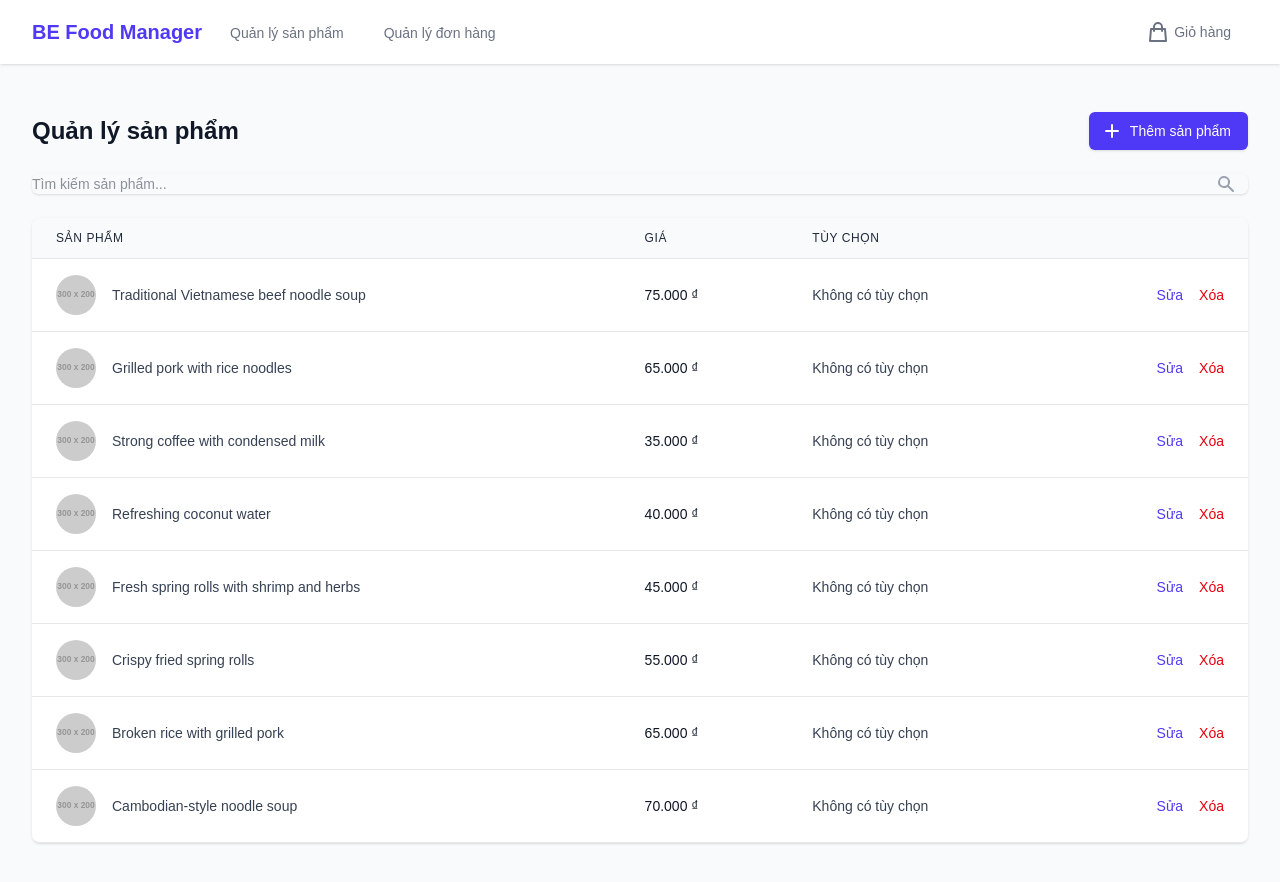
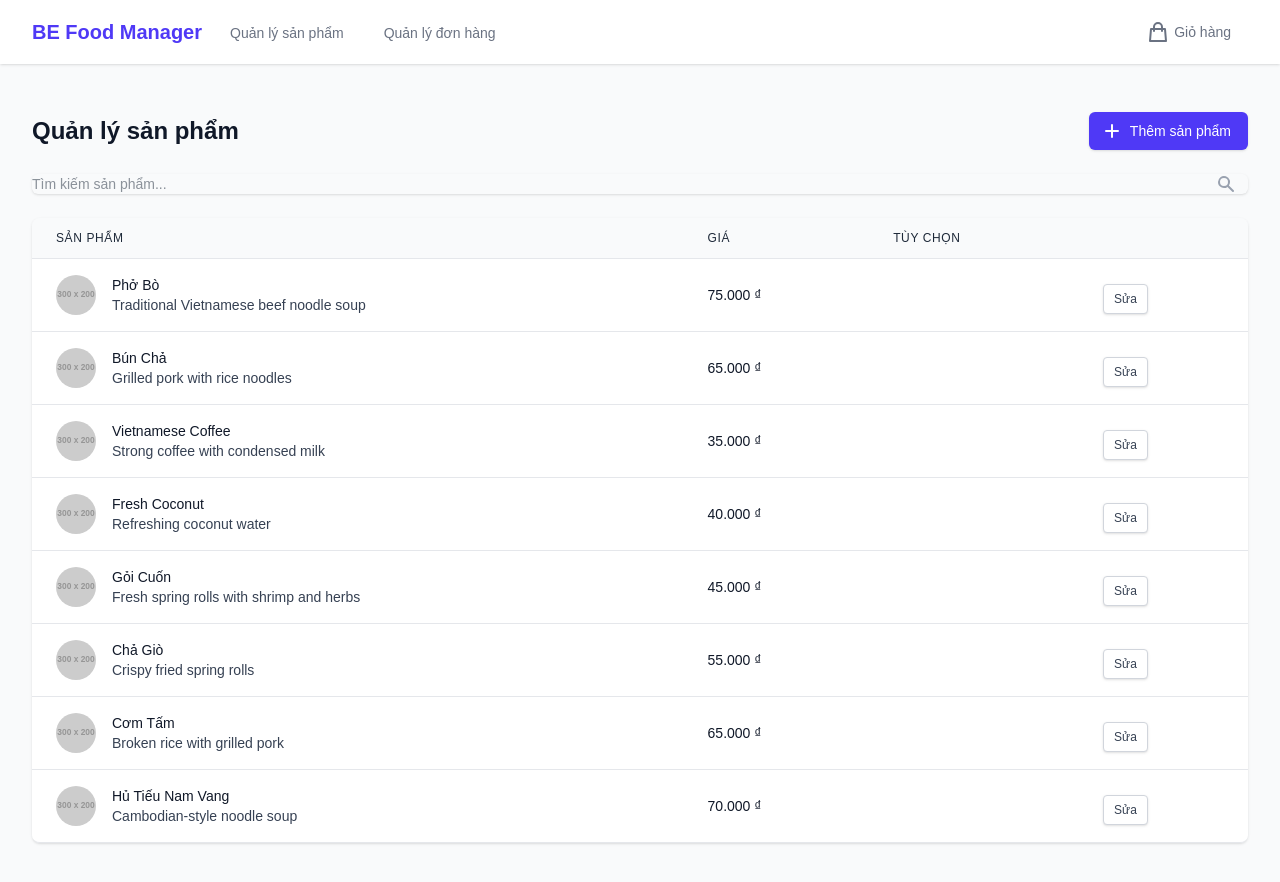
Before and after one commit to ngocdevv/thecoi, a Next.js app: page /thecoi/products in a window 1280 px wide. Shown: the top 882 px of the page. Built offline with nearby package versions, Linux system fonts and the light colour scheme.

Commit message:
Update product page to use consistent property names
- Rename `item_name` to `name` in product display
- Update image alt text to use `name` property
- Maintain consistent naming convention for product properties

```diff
--- a/src/app/products/page.tsx
+++ b/src/app/products/page.tsx
@@ -273,7 +273,7 @@ export default function ProductsPage() {
                                     <img
                                       className="h-10 w-10 rounded-full object-cover"
                                       src={product.image}
-                                      alt={product.item_name}
+                                      alt={product.name}
                                     />
                                   ) : (
                                     <div className="h-10 w-10 rounded-full bg-gray-200 flex items-center justify-center">
@@ -295,7 +295,7 @@ export default function ProductsPage() {
                                 </div>
                                 <div className="ml-4">
                                   <div className="text-sm font-medium text-gray-900">
-                                    {product.item_name}
+                                    {product.name}
                                   </div>
                                   <div className="text-sm text-gray-700 line-clamp-1">
                                     {product.description || "Không có mô tả"}
@@ -312,32 +312,27 @@ export default function ProductsPage() {
                               </div>
                             </td>
                             <td className="px-6 py-4 whitespace-nowrap">
-                              <div className="text-sm text-gray-700">
-                                {product.options && product.options.length > 0
-                                  ? product.options
-                                      .map(
-                                        (option) =>
-                                          `${option.name} (${option.values.join(
-                                            ", "
-                                          )})`
-                                      )
-                                      .join("; ")
-                                  : "Không có tùy chọn"}
+                              <div className="text-sm text-gray-500">
+                                {product.options?.map((option) => (
+                                  <span
+                                    key={option.id}
+                                    className="inline-flex items-center px-2.5 py-0.5 rounded-full text-xs font-medium bg-gray-100 text-gray-800 mr-2"
+                                  >
+                                    {option.name}
+                                    {option.price && ` (+${option.price})`}
+                                  </span>
+                                ))}
                               </div>
                             </td>
                             <td className="px-6 py-4 whitespace-nowrap text-right text-sm font-medium">
-                              <button
-                                onClick={() => handleEditProduct(product)}
-                                className="text-indigo-600 hover:text-indigo-900 mr-4"
-                              >
-                                Sửa
-                              </button>
-                              <button
-                                onClick={() => handleDeleteProduct(product.id)}
-                                className="text-red-600 hover:text-red-900"
-                              >
-                                Xóa
-                              </button>
+                              <div className="mt-2 flex space-x-2">
+                                <button
+                                  onClick={() => handleEditProduct(product)}
+                                  className="inline-flex items-center px-2.5 py-1.5 border border-gray-300 shadow-sm text-xs font-medium rounded text-gray-700 bg-white hover:bg-gray-50 focus:outline-none focus:ring-2 focus:ring-offset-2 focus:ring-indigo-500"
+                                >
+                                  Sửa
+                                </button>
+                              </div>
                             </td>
                           </tr>
                         ))}
```
